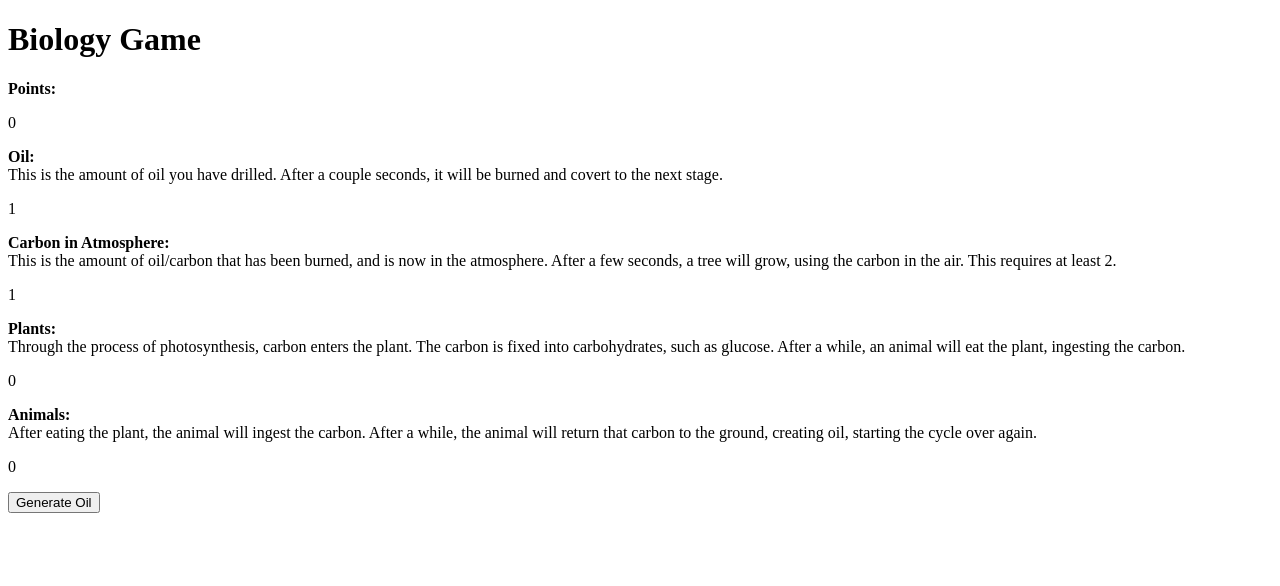
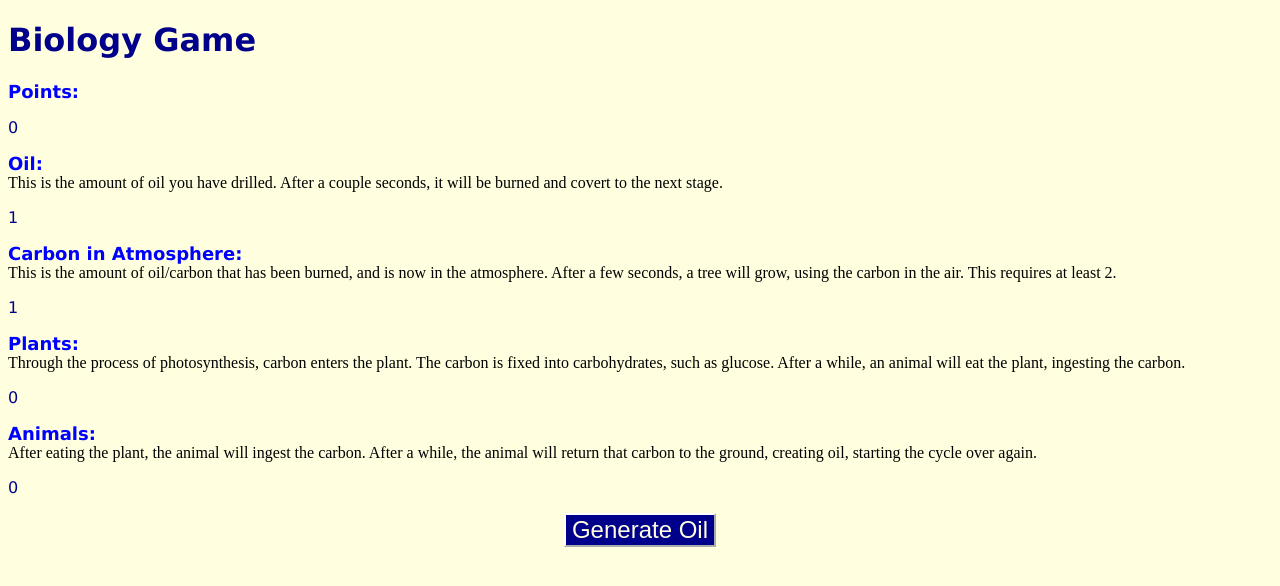
Before and after one commit to niccarlson/hbiogame, a plain HTML site: page index.html in a window 1280 px wide. Drawn offline with Linux system fonts and the light colour scheme.

Commit message:
push css

```diff
--- a/index.html
+++ b/index.html
@@ -1,5 +1,31 @@
 <!DOCTYPE html>
 <html>
+    <style>
+
+    h1{
+    font-family: verdana;
+    color: darkblue;
+}
+b{
+    color: blue;
+    font-size: 18px;
+    font-family: verdana;
+}
+p{
+    color: darkblue;
+    font-family: verdana;
+}
+button{
+    background-color: darkblue;
+    color: lightyellow;
+    border-color: white;
+    font-size: 24px;
+}
+body{
+    background-color: lightyellow;
+
+}
+    </style>
 <body>
    <h1>Biology Game</h1>
 
@@ -34,8 +60,9 @@
     <br>
     <p id="animals"></p>
 
-
+    <center>
 <button onClick="genOil()">Generate Oil</button>
+        </center>
 
 </body>
 <script>
@@ -89,8 +116,8 @@ function changeState3(){
     function changeState4(){
 
     if(animals >= 1){
-       oil += 10
-        points += 30
+       oilAmount += 25
+        points += 50
         animals -= 1
         updateText()
         console.log("Completed Cycle")
```
